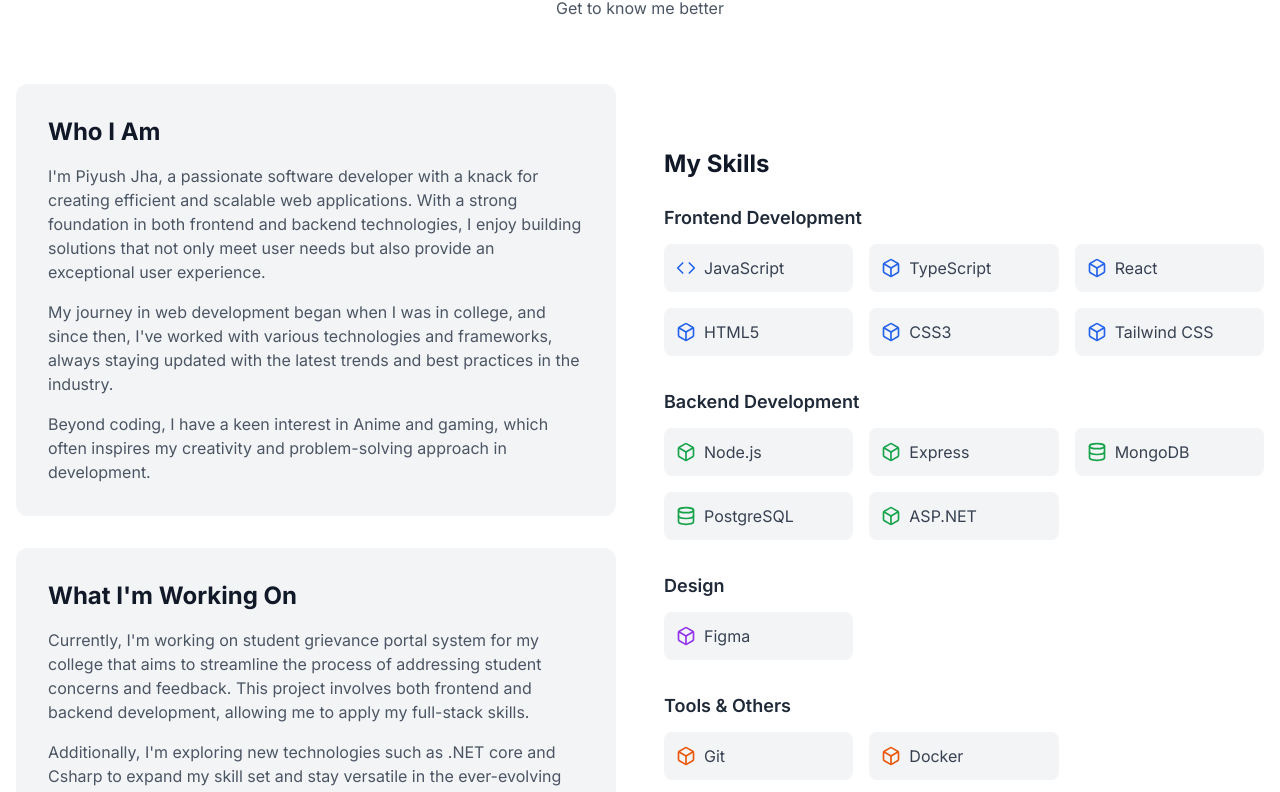
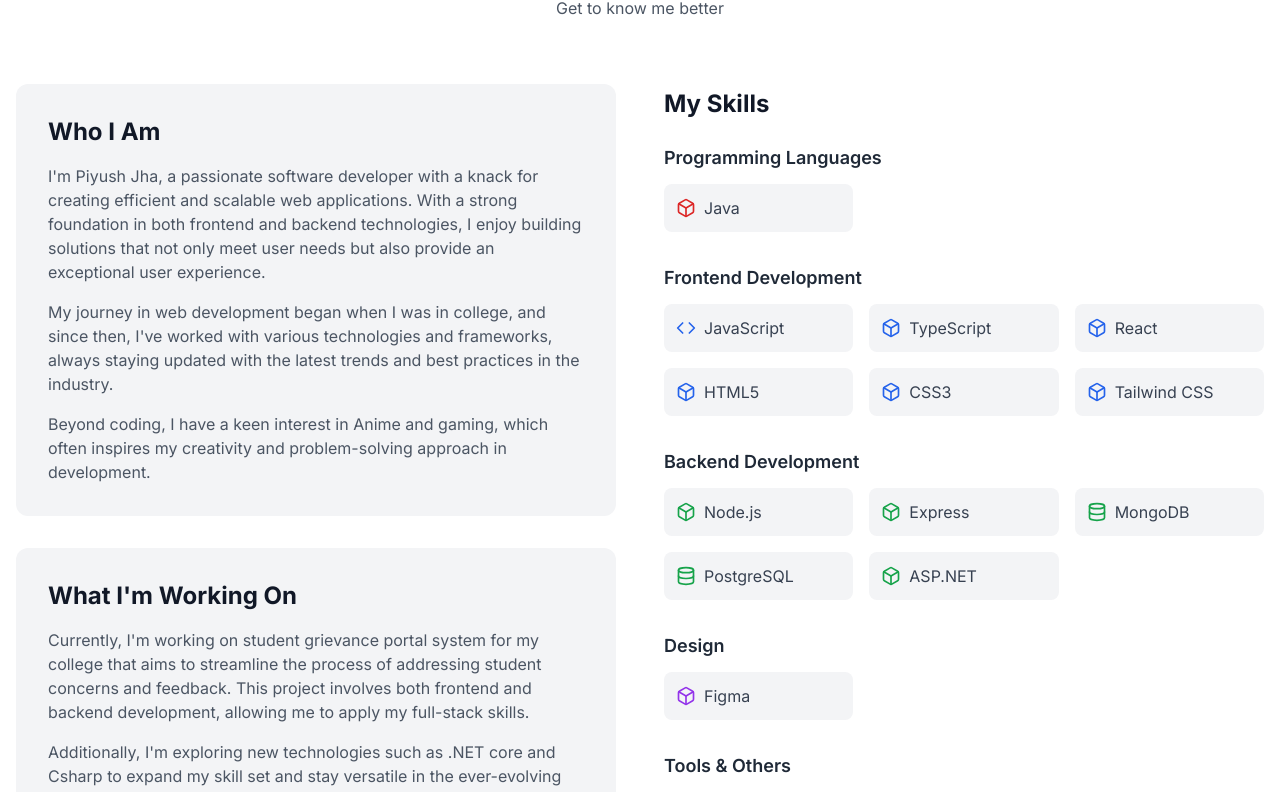
Before and after one commit to itachipiyush/Piyuport, a React (Vite) app: page / in a window 1280 px wide. Shown: the part 1852-2644 px from the top of the page. Built offline with nearby package versions, Linux system fonts and the light colour scheme.

Commit message:
feat: Add language skills section and update skills data; enhance contact availability info and improve resume layout

```diff
--- a/src/components/sections/About.tsx
+++ b/src/components/sections/About.tsx
@@ -17,6 +17,7 @@ const About: React.FC = () => {
       backend: skills.filter((skill) => skill.category === "backend"),
       design: skills.filter((skill) => skill.category === "design"),
       tools: skills.filter((skill) => skill.category === "tools"),
+      language: skills.filter((skill) => skill.category === "language"),
     }),
     [skills],
   );
@@ -87,8 +88,36 @@ const About: React.FC = () => {
             <h3 className="text-2xl font-bold text-gray-900 dark:text-white mb-6">
               My Skills
             </h3>
+            <div className="space-y-8">
+              {/* Language Skills */}
+              <div>
+                <h4 className="text-lg font-semibold text-gray-800 dark:text-gray-200 mb-3">
+                  Programming Languages
+                </h4>
+                {skillsByCategory.language.length > 0 ? (
+                  <ul className="grid grid-cols-2 sm:grid-cols-3 gap-4">
+                    {skillsByCategory.language.map((skill) => (
+                      <li
+                        key={skill.name}
+                        className="flex items-center space-x-2 bg-gray-100 dark:bg-gray-800 p-3 rounded-lg hover:bg-gray-200 dark:hover:bg-gray-700 transition-colors"
+                        aria-label={`Skill: ${skill.name}`}
+                      >
+                        <span className="text-red-600 dark:text-red-400">
+                          {renderIcon(skill.icon)}
+                        </span>
+                        <span className="text-gray-700 dark:text-gray-300">
+                          {skill.name}
+                        </span>
+                      </li>
+                    ))}
+                  </ul>
+                ) : (
+                  <p className="text-gray-600 dark:text-gray-400">
+                    No skills available
+                  </p>
+                )}
+              </div>
 
-            <div className="space-y-8">
               {/* Frontend Skills */}
               <div>
                 <h4 className="text-lg font-semibold text-gray-800 dark:text-gray-200 mb-3">
--- a/src/components/sections/Contact.tsx
+++ b/src/components/sections/Contact.tsx
@@ -222,8 +222,41 @@ const Contact: React.FC = () => {
                 href="https://www.google.co.in/maps/place/New+Delhi,+Delhi/"
               />
             </div>
+            <div className="mt-10">
+              <h4 className="text-lg font-medium text-gray-900 dark:text-white mb-4">
+                Availability
+              </h4>
 
-            <div className="mt-10">
+              <div className="space-y-4">
+                {/* Status Badge */}
+                <div className="flex items-center gap-3 p-3 rounded-xl bg-green-50/50 dark:bg-green-900/10 border border-green-200 dark:border-green-900/30 w-fit">
+                  <span className="relative flex h-3 w-3">
+                    {/* Breathing Animation */}
+                    <span className="animate-ping absolute inline-flex h-full w-full rounded-full bg-green-400 opacity-75"></span>
+                    <span className="relative inline-flex rounded-full h-3 w-3 bg-green-500"></span>
+                  </span>
+                  <span className="text-sm font-medium text-green-700 dark:text-green-400">
+                    Available for new projects
+                  </span>
+                </div>
+
+                {/* Response Time Info */}
+                <div className="flex items-center gap-2 text-sm text-gray-600 dark:text-gray-400">
+                  <div className="p-1.5 rounded-lg bg-gray-100 dark:bg-gray-800">
+                    <span role="img" aria-label="lightning">
+                      ⚡
+                    </span>
+                  </div>
+                  <span>
+                    Responds within{" "}
+                    <span className="text-gray-900 dark:text-white font-semibold">
+                      24 hours
+                    </span>
+                  </span>
+                </div>
+              </div>
+            </div>
+            <div className="mt-8">
               <h4 className="text-lg font-medium text-gray-900 dark:text-white mb-4">
                 Follow Me
               </h4>
--- a/src/components/sections/Resume.tsx
+++ b/src/components/sections/Resume.tsx
@@ -1,10 +1,13 @@
-import React from 'react';
-import { Download, Briefcase, Calendar } from 'lucide-react';
-import { experiences } from '../../data/experience';
+import React from "react";
+import { Download, Briefcase, Calendar } from "lucide-react";
+import { experiences } from "../../data/experience";
 
 const Resume: React.FC = () => {
   return (
-    <section id="resume" className="py-20 bg-gray-50 dark:bg-gray-800 transition-colors">
+    <section
+      id="resume"
+      className="py-20 bg-gray-50 dark:bg-gray-800 transition-colors"
+    >
       <div className="container mx-auto px-4">
         <div className="text-center mb-16">
           <h2 className="text-3xl md:text-4xl font-bold text-gray-900 dark:text-white mb-4">
@@ -15,7 +18,7 @@ const Resume: React.FC = () => {
           </p>
           <a
             href="/resume.pdf"
-            download
+            download="Resume_Piyush_Kumar_Jha.pdf"
             className="inline-flex items-center px-6 py-3 bg-blue-600 hover:bg-blue-700 text-white font-medium rounded-lg transition-colors"
           >
             <Download size={18} className="mr-2" />
@@ -35,7 +38,10 @@ const Resume: React.FC = () => {
 
             <div className="space-y-12">
               {experiences.map((experience, index) => (
-                <div key={index} className="bg-white dark:bg-gray-900 rounded-xl shadow-md p-6 hover:shadow-lg transition-shadow">
+                <div
+                  key={index}
+                  className="bg-white dark:bg-gray-900 rounded-xl shadow-md p-6 hover:shadow-lg transition-shadow"
+                >
                   <div className="flex flex-col md:flex-row md:items-center md:justify-between mb-4">
                     <h3 className="text-xl font-bold text-gray-900 dark:text-white">
                       {experience.position}
--- a/src/data/skills.ts
+++ b/src/data/skills.ts
@@ -57,6 +57,11 @@ export const skills: Skill[] = [
     category: "backend",
   },
   {
+    name: "Java",
+    icon: "Coffee",
+    category: "language",
+  },
+  {
     name: "Git",
     icon: "GitBranch",
     category: "tools",
--- a/src/types/index.ts
+++ b/src/types/index.ts
@@ -12,7 +12,7 @@ export interface Project {
 export interface Skill {
   name: string;
   icon: string;
-  category: 'frontend' | 'backend' | 'design' | 'tools';
+  category: "frontend" | "backend" | "design" | "tools" | "language";
 }
 
 export interface WorkExperience {
@@ -23,4 +23,4 @@ export interface WorkExperience {
   technologies: string[];
 }
 
-export type ThemeMode = 'light' | 'dark';
+export type ThemeMode = "light" | "dark";
```
Also changed, not shown: 1 other file (tests, documents, lock files or other folders).
